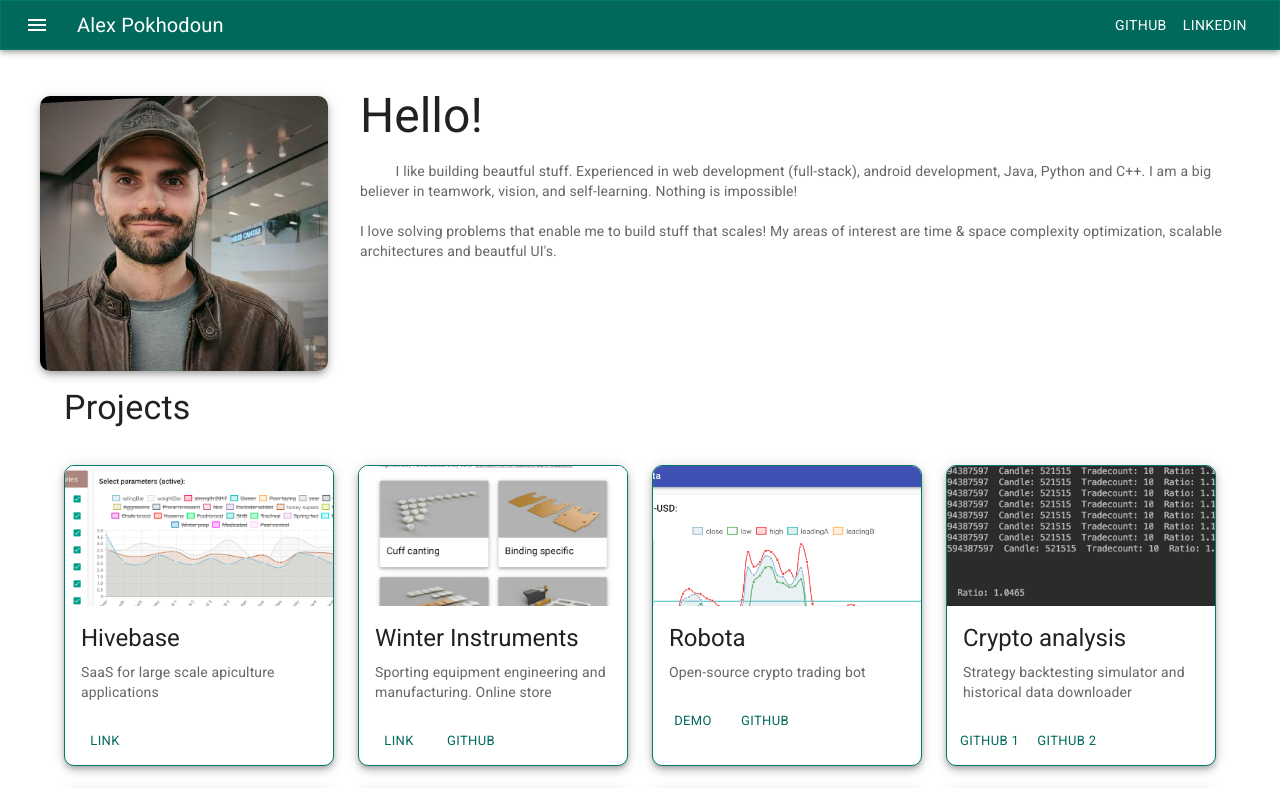
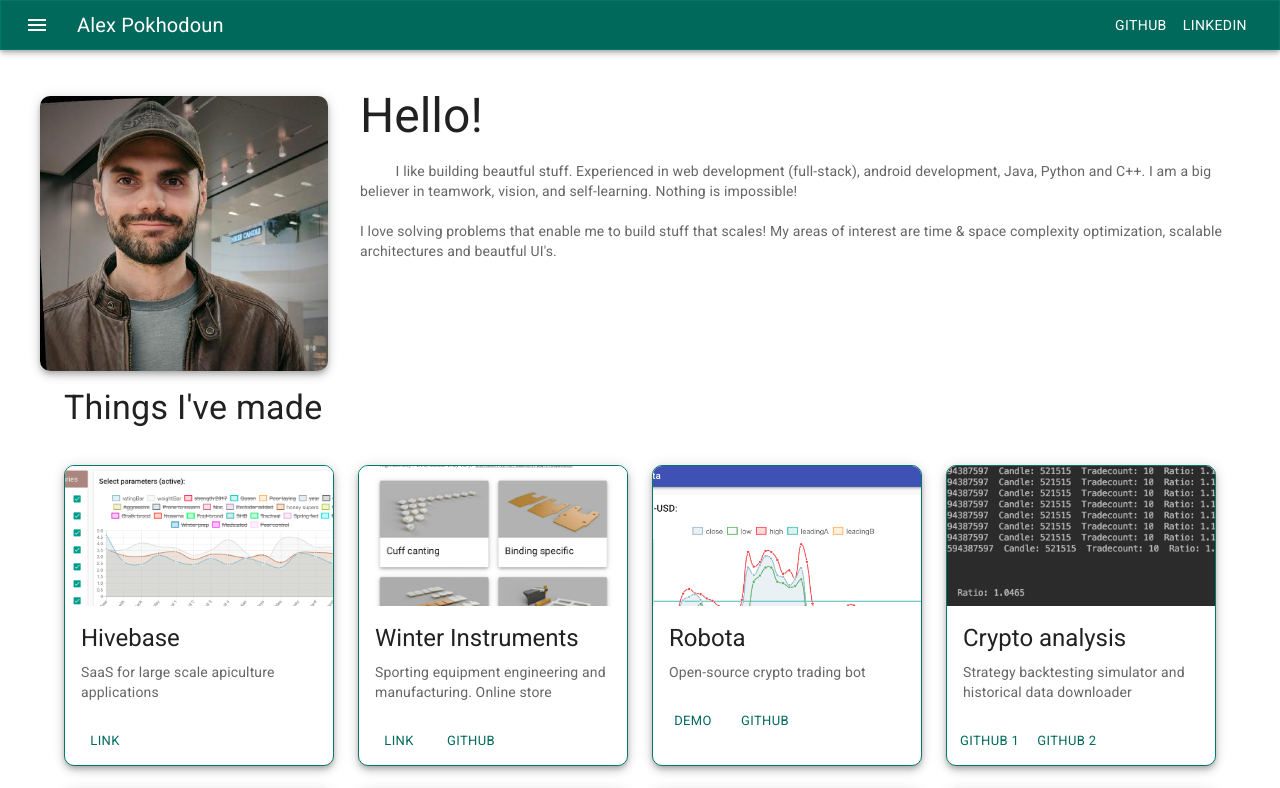
Before and after one commit to sashalex007/my-profile, a React (Create React App) app: page / in a window 1280 px wide. Shown: the top 788 px of the page. Built offline with nearby package versions, Linux system fonts and the light colour scheme; grey boxes are pictures that could not be loaded.

Commit message:
appbar dense + changed contact to reach out

```diff
--- a/src/App.js
+++ b/src/App.js
@@ -35,7 +35,7 @@ function App() {
       ref: blog
     },
     {
-      name: 'Hobbies',
+      name: 'Interests',
       ref: hobbies
     },
     {
@@ -43,7 +43,7 @@ function App() {
       ref: resume
     },
     {
-      name: 'Contact',
+      name: 'Reach out to me!',
       ref: contact
     }
   ]
--- a/src/components/contact.js
+++ b/src/components/contact.js
@@ -12,7 +12,7 @@ export default function ContactCard() {
         <Container>
             <br></br>
             <Typography gutterBottom variant="h4" component="div">
-                Contact
+                Reach out to me!
             </Typography>
             <br></br>
 
--- a/src/components/projects.js
+++ b/src/components/projects.js
@@ -14,7 +14,7 @@ export default function ProjectsCard() {
         <Container>
 
             <Typography gutterBottom variant="h4" component="div">
-                Projects
+                Things I've made
             </Typography>
 
             <br></br>
```
